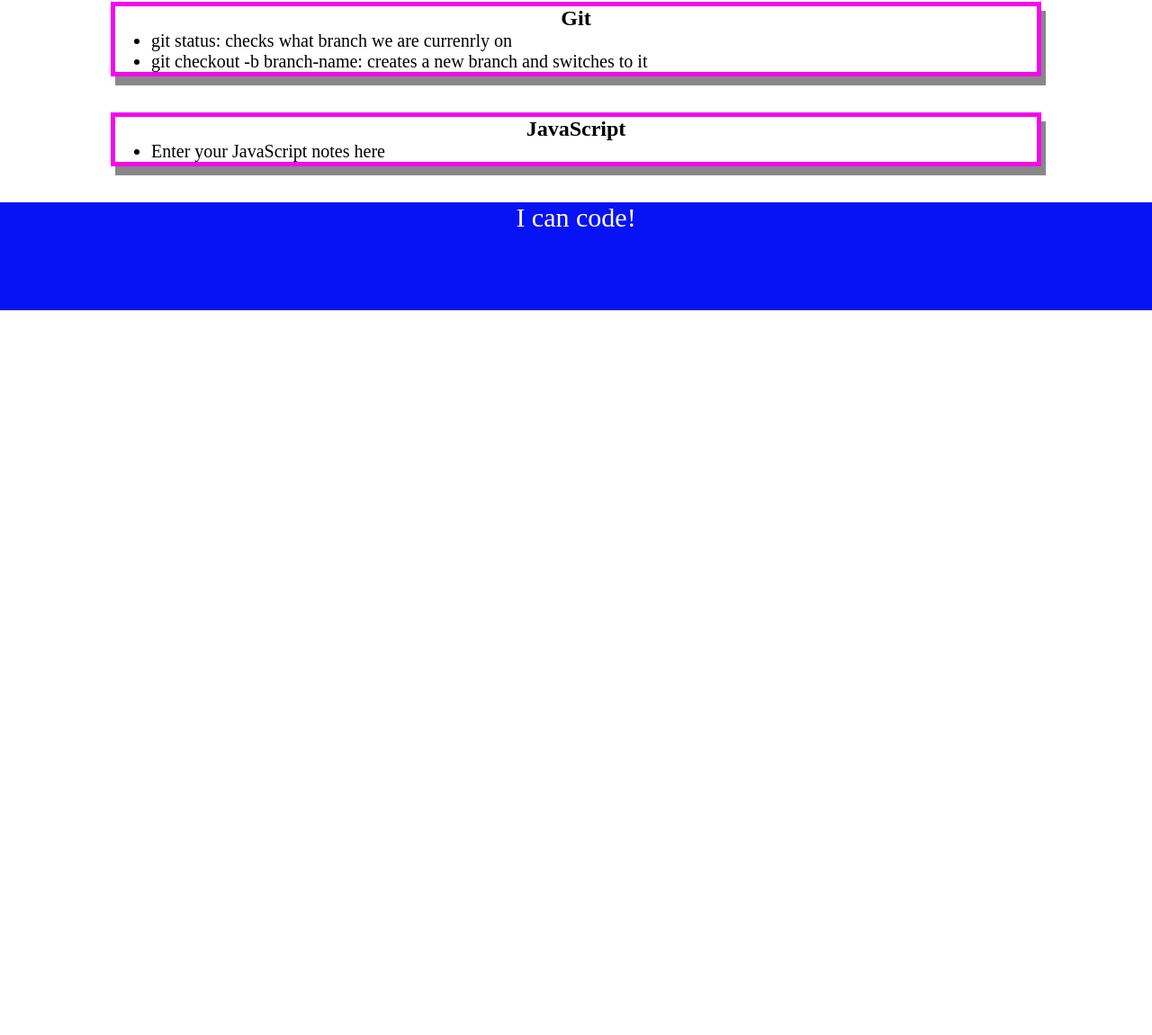
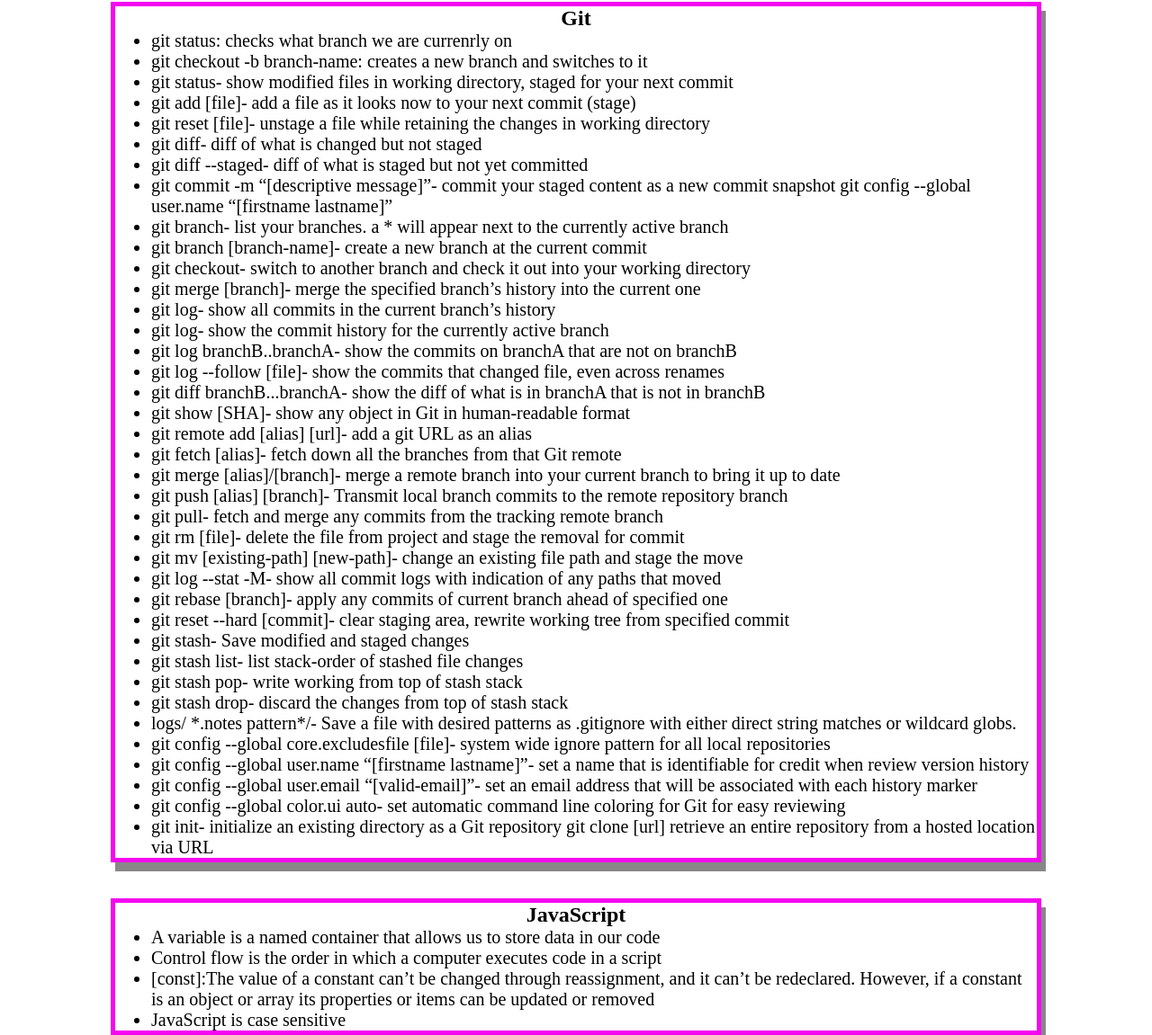
Before and after one commit to Cassidy-Nimmons/prework-study-guide-uconn, a plain HTML site: page index.html in a window 1280 px wide. Shown: the part 542-1693 px from the top of the page at 90% size. Before the commit the page ends 887 px from the top, so only its background shows below. Drawn offline with Linux system fonts and the light colour scheme.

Commit message:
<This adds basic JavaScipt to my prework study guide>

```diff
--- a/assets/script.js
+++ b/assets/script.js
@@ -1,17 +1,26 @@
 const topics = ['HTML', 'CSS', 'Git', 'JavaScript'];
-for (let x = 0; x < topics.length; x++) {
-    console.log(topics[x]);
+const randomTopic = topics[Math.floor(Math.random() * topics.length)];
+
+function listTopics() {
+    for (let x = 0; x < topics.length; x++) {
+        console.log(topics[x]);
+    }
 }
-/*
-if (topic === 'HTML') {
+
+function selectTopics() {
+if (randomTopic === 'HTML') {
     console.log("Let's study HTML!");
-} else if (topic === 'CSS') {
+} else if (randomTopic === 'CSS') {
     console.log("Let's study CSS!");
-} else if (topic === 'Git') {
+} else if (randomTopic === 'Git') {
     console.log("Let's study Git!");
-} else if (topic === 'JavaScript') {
+} else if (randomTopic === 'JavaScript') {
     console.log("Let's study JavaScript");
 } else {
     console.log('Please try again!');
+    }
 }
-*/
+console.log('Here are the topics we learned through Prework:');
+listTopics();
+console.log('Which topic should we study first?');
+selectTopics();
--- a/index.html
+++ b/index.html
@@ -37,12 +37,93 @@
             <ul>
                <li>git status: checks what branch we are currenrly on</li>
                <li>git checkout -b branch-name: creates a new branch and switches to it</li>
+               <li>git status-
+                show modified files in working directory, staged for your next commit</li>
+                <li>git add [file]-
+                  add a file as it looks now to your next commit (stage)</li>
+                <li>git reset [file]-
+                  unstage a file while retaining the changes in working directory</li>
+                <li>git diff-
+                  diff of what is changed but not staged</li>
+                <li>git diff --staged-
+                  diff of what is staged but not yet committed</li>
+                <li>git commit -m “[descriptive message]”-
+                  commit your staged content as a new commit snapshot
+                  git config --global user.name “[firstname lastname]”</li>
+                <li>git branch-
+                  list your branches. a * will appear next to the currently active branch</li>
+                <li>git branch [branch-name]-
+                  create a new branch at the current commit</li>
+                <li>git checkout-
+                  switch to another branch and check it out into your working directory</li>
+                <li>git merge [branch]-
+                  merge the specified branch’s history into the current one</li>
+                <li>git log-
+                  show all commits in the current branch’s history</li>
+                <li>git log-
+                  show the commit history for the currently active branch</li>
+                <li>git log branchB..branchA-
+                  show the commits on branchA that are not on branchB</li>
+                <li>git log --follow [file]-
+                  show the commits that changed file, even across renames</li>
+                <li>git diff branchB...branchA-
+                  show the diff of what is in branchA that is not in branchB</li>
+                <li>git show [SHA]-
+                  show any object in Git in human-readable format</li>
+                <li>git remote add [alias] [url]-
+                  add a git URL as an alias</li>
+                <li>git fetch [alias]-
+                  fetch down all the branches from that Git remote</li>
+                <li>git merge [alias]/[branch]-
+                  merge a remote branch into your current branch to bring it up to date</li>
+                <li>git push [alias] [branch]-
+                  Transmit local branch commits to the remote repository branch</li>
+                <li>git pull-
+                  fetch and merge any commits from the tracking remote branch</li>
+                <li>git rm [file]-
+                  delete the file from project and stage the removal for commit</li>
+                <li>git mv [existing-path] [new-path]-
+                  change an existing file path and stage the move</li>
+                <li>git log --stat -M-
+                  show all commit logs with indication of any paths that moved</li>
+                <li>git rebase [branch]-
+                  apply any commits of current branch ahead of specified one</li>
+                <li>git reset --hard [commit]-
+                  clear staging area, rewrite working tree from specified commit</li>
+                <li>git stash-
+                  Save modified and staged changes</li>
+                  <li>git stash list-
+                    list stack-order of stashed file changes</li>
+                  <li>git stash pop-
+                    write working from top of stash stack</li>
+                  <li>git stash drop-
+                    discard the changes from top of stash stack</li>
+                  <li>logs/
+                    *.notes
+                    pattern*/-
+                    Save a file with desired patterns as .gitignore with either direct string matches or wildcard globs.</li>
+                  <li>git config --global core.excludesfile [file]-
+                    system wide ignore pattern for all local repositories</li>
+                  <li>git config --global user.name “[firstname lastname]”-
+                    set a name that is identifiable for credit when review version history</li>
+                  <li>git config --global user.email “[valid-email]”-
+                    set an email address that will be associated with each history marker</li>
+                  <li>git config --global color.ui auto-
+                    set automatic command line coloring for Git for easy reviewing</li>
+                  <li>git init-
+                    initialize an existing directory as a Git repository
+                    git clone [url]
+                    retrieve an entire repository from a hosted location via URL</li>
             </ul>
             </section>
             <section class="card" id="javascript-section">
               <h2>JavaScript</h2>
               <ul>
-                 <li>Enter your JavaScript notes here</li>
+                 <li>A variable is a named container that allows us to store data in our code</li>
+                 <li>Control flow is the order in which a computer executes code in a script</li>
+                 <li>[const]:The value of a constant can’t be changed through reassignment, and it can’t be redeclared. However, if a constant is an object or array its properties or items can be updated or removed
+                 </li>
+                 <li>JavaScript is case sensitive</li>
               </ul>
             </section>
           </section>
```
